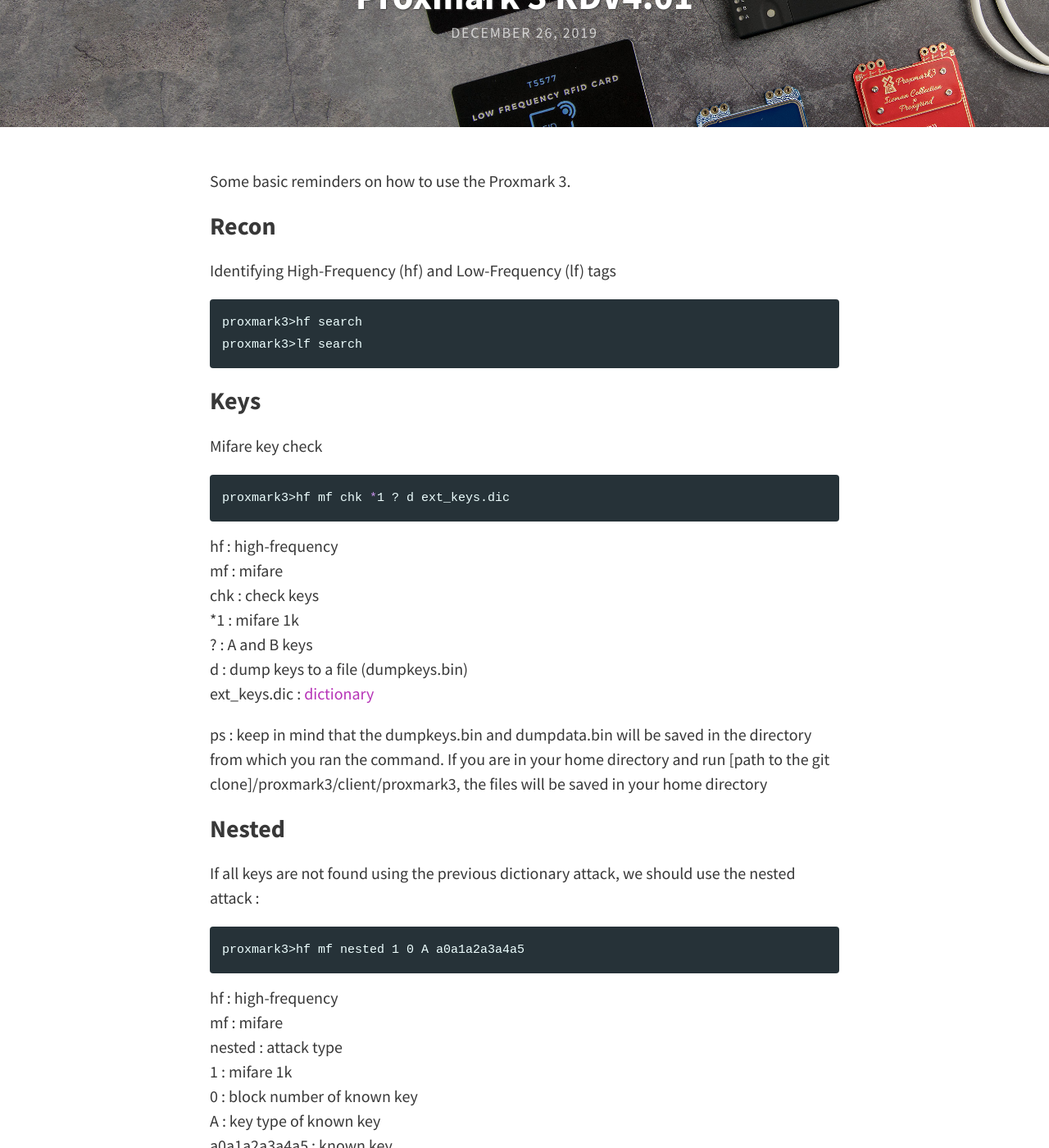
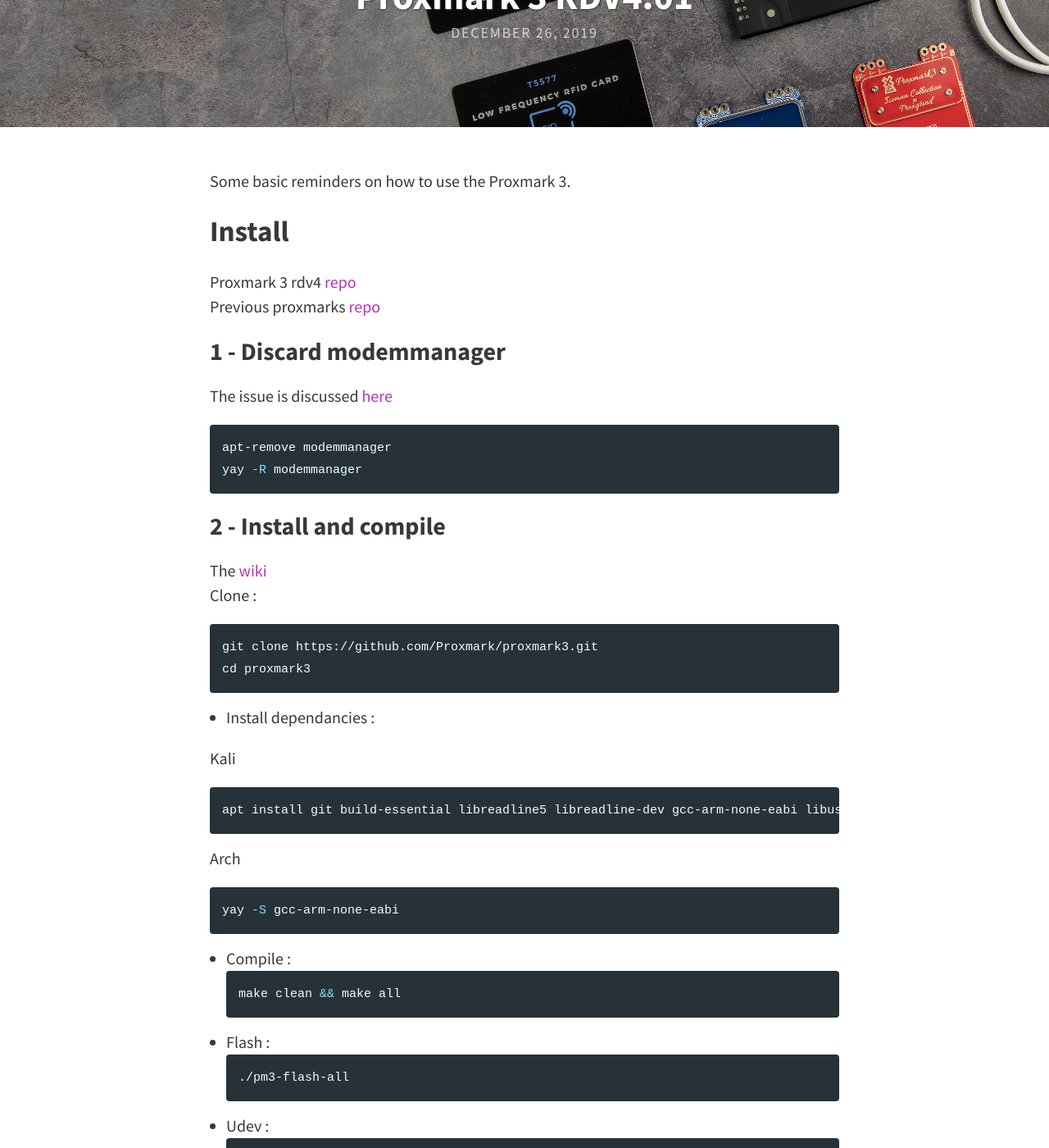
Before and after one commit to cristalcorp/cristalcorp.github.io, a Jekyll site: the page built from _posts/2019-12-26-Proxmark.md, in a window 1280 px wide and 1400 px high, scrolled down 222 px. Shown: the whole window at 82% size. Built offline with Jekyll 4.4.1, drawn with Linux system fonts in a browser that asks for light colours.

Commit message:
update Proxmark 3 rdv4 pÃost - installation instructions

````diff
--- a/_posts/2019-12-26-Proxmark.md
+++ b/_posts/2019-12-26-Proxmark.md
@@ -6,7 +6,46 @@ tags: [Proxmark, NFC, Mifare]
 ---
 
 Some basic reminders on how to use the Proxmark 3.
+## Install
+Proxmark 3 rdv4 [repo](https://github.com/RfidResearchGroup/proxmark3)
+Previous proxmarks [repo](https://github.com/Proxmark/proxmark3)
 
+### 1 - Discard modemmanager
+The issue is discussed [here](https://github.com/RfidResearchGroup/proxmark3/blob/master/doc/md/Installation_Instructions/ModemManager-Must-Be-Discarded.md)
+```bash
+apt-remove modemmanager
+yay -R modemmanager
+```
+
+### 2 - Install and  compile
+The [wiki](https://github.com/Proxmark/proxmark3/wiki)
+Clone :
+```bash
+git clone https://github.com/Proxmark/proxmark3.git
+cd proxmark3
+```
+- Install dependancies :
+
+Kali
+```bash
+apt install git build-essential libreadline5 libreadline-dev gcc-arm-none-eabi libusb-0.1-4 libusb-dev libqt4-dev ncurses-dev perl pkg-config libpcsclite-dev pcscd
+```
+Arch
+```bash
+yay -S gcc-arm-none-eabi
+```
+- Compile :
+```bash
+make clean && make all
+```
+- Flash :
+```bash
+./pm3-flash-all
+```
+- Udev :
+```bash
+```
+## Usage
 ### Recon
 
 Identifying High-Frequency (hf) and Low-Frequency (lf) tags
````
